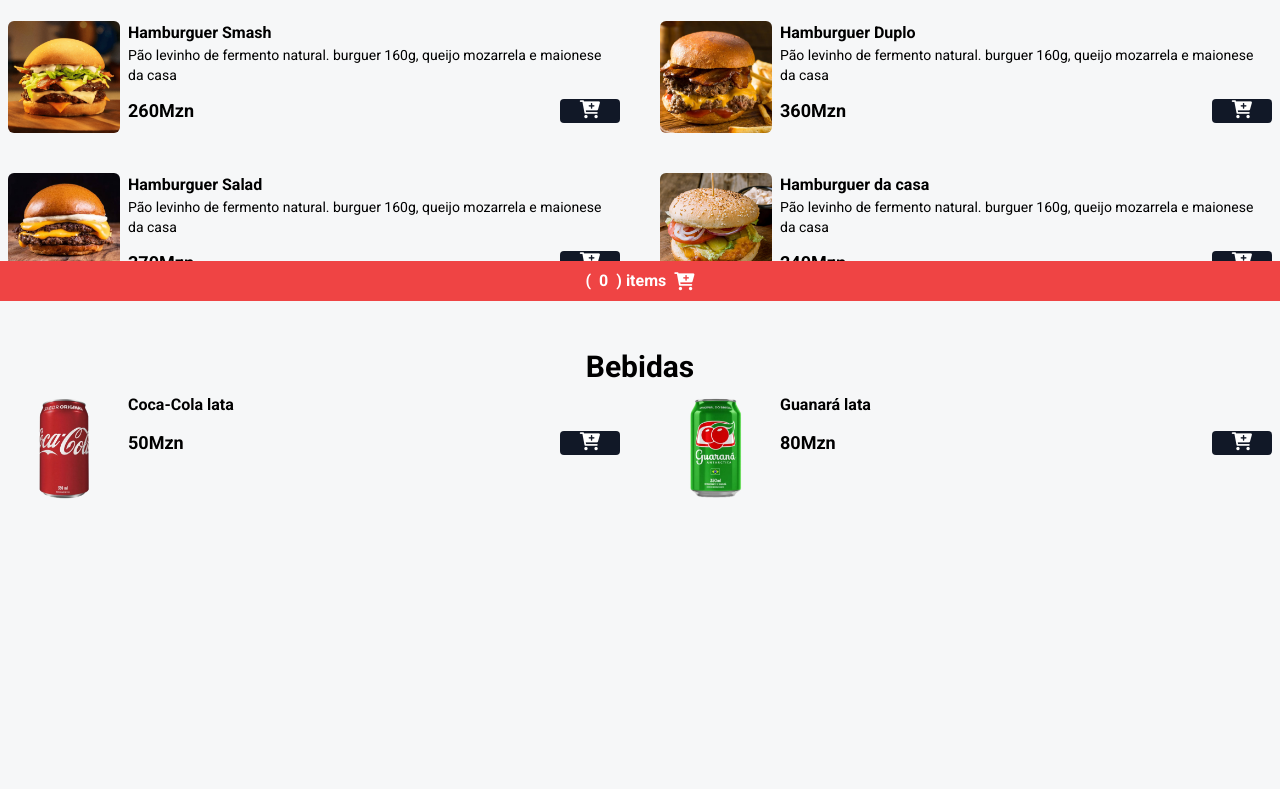
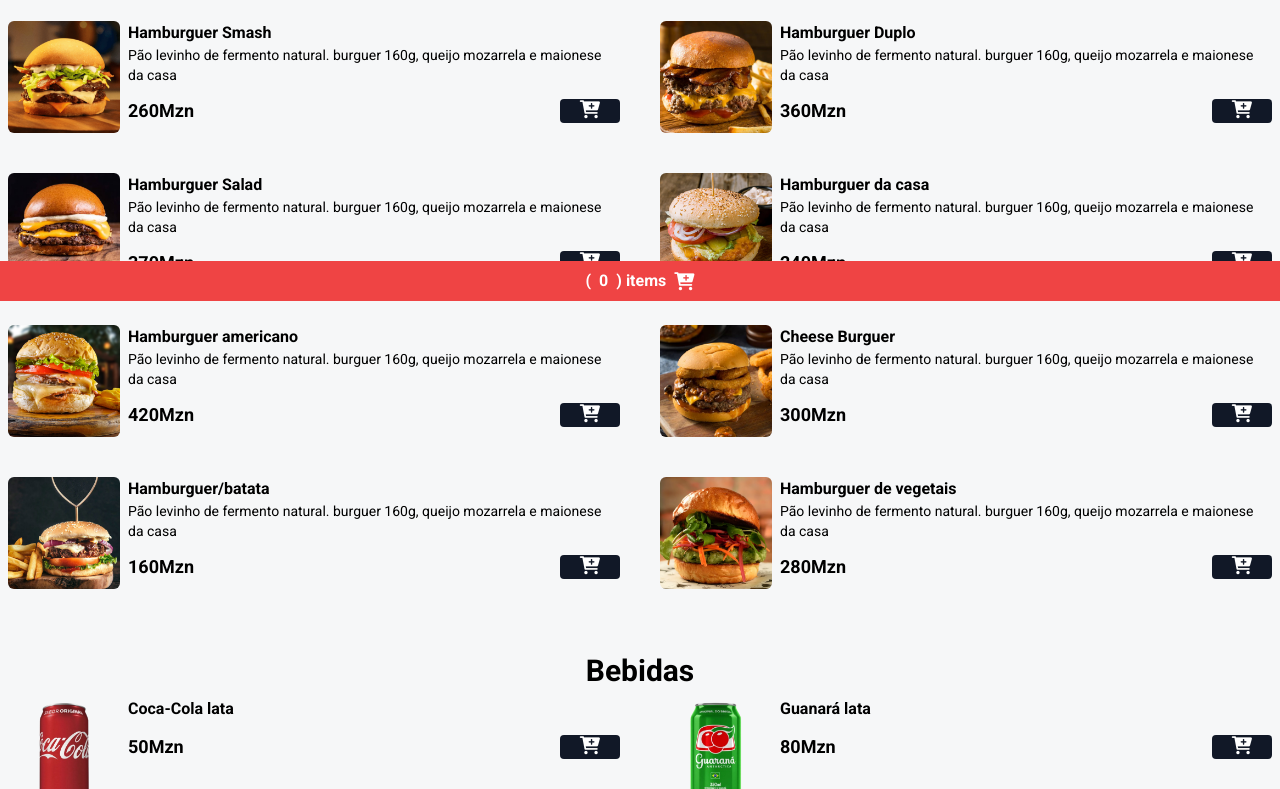
Before and after one commit to monjane10/burguerShop, a website: page index.html in a window 1280 px wide. Shown: the part 499-1288 px from the top of the page. Before the commit the page ends 1068 px from the top, so only its background shows below. Drawn offline with Linux system fonts and the light colour scheme.

```diff
--- a/index.html
+++ b/index.html
@@ -113,6 +113,79 @@
                 </div>
             </div>
             <!--FIM PRODUCTO ITEM-->
+            <!--PRODUCTO ITEM-->
+            <div class="flex gap-2 ">
+                <img src="./assets/hamb-5.png" alt="Hamburguer da casa"
+                    class="w-28 h-28 rounded-md hover:scale-110 hover:-rotate-2 duration-300">
+                <div>
+                    <p class="font-bold">Hamburguer americano</p>
+                    <p class="text-sm">Pão levinho de fermento natural. burguer 160g, queijo mozarrela e maionese da
+                        casa</p>
+                    <div class="flex items-center gap-2 justify-between mt-3">
+                        <p class="font-bold text-lg">420Mzn</p>
+                        <button class="bg-gray-900 px-5 rounded add-to-cart-btn" data-name="Hamburguer americano "
+                            data-price="420">
+                            <i class="fa fa-cart-plus text-lg text-white"></i>
+                        </button>
+                    </div>
+                </div>
+            </div>
+            <!--FIM PRODUCTO ITEM-->
+
+            <!--PRODUCTO ITEM-->
+            <div class="flex gap-2 ">
+                <img src="./assets/hamb-7.png" alt="Cheese Burguer"
+                    class="w-28 h-28 rounded-md hover:scale-110 hover:-rotate-2 duration-300">
+                <div>
+                    <p class="font-bold">Cheese Burguer</p>
+                    <p class="text-sm">Pão levinho de fermento natural. burguer 160g, queijo mozarrela e maionese da
+                        casa</p>
+                    <div class="flex items-center gap-2 justify-between mt-3">
+                        <p class="font-bold text-lg">300Mzn</p>
+                        <button class="bg-gray-900 px-5 rounded add-to-cart-btn" data-name="Cheese Burguer "
+                            data-price="300">
+                            <i class="fa fa-cart-plus text-lg text-white"></i>
+                        </button>
+                    </div>
+                </div>
+            </div>
+            <!--FIM PRODUCTO ITEM-->
+             <!--PRODUCTO ITEM-->
+             <div class="flex gap-2 ">
+                <img src="./assets/hamb-6.png" alt="Hamburguer com batata"
+                    class="w-28 h-28 rounded-md hover:scale-110 hover:-rotate-2 duration-300">
+                <div>
+                    <p class="font-bold">Hamburguer/batata</p>
+                    <p class="text-sm">Pão levinho de fermento natural. burguer 160g, queijo mozarrela e maionese da
+                        casa</p>
+                    <div class="flex items-center gap-2 justify-between mt-3">
+                        <p class="font-bold text-lg">160Mzn</p>
+                        <button class="bg-gray-900 px-5 rounded add-to-cart-btn" data-name="Hamburguer com batata"
+                            data-price="160">
+                            <i class="fa fa-cart-plus text-lg text-white"></i>
+                        </button>
+                    </div>
+                </div>
+            </div>
+            <!--FIM PRODUCTO ITEM-->
+              <!--PRODUCTO ITEM-->
+              <div class="flex gap-2 ">
+                <img src="./assets/hamb-8.png" alt="Hamburguer de vegetais"
+                    class="w-28 h-28 rounded-md hover:scale-110 hover:-rotate-2 duration-300">
+                <div>
+                    <p class="font-bold">Hamburguer de vegetais</p>
+                    <p class="text-sm">Pão levinho de fermento natural. burguer 160g, queijo mozarrela e maionese da
+                        casa</p>
+                    <div class="flex items-center gap-2 justify-between mt-3">
+                        <p class="font-bold text-lg">280Mzn</p>
+                        <button class="bg-gray-900 px-5 rounded add-to-cart-btn" data-name="Hamburguer de vegetais"
+                            data-price="280">
+                            <i class="fa fa-cart-plus text-lg text-white"></i>
+                        </button>
+                    </div>
+                </div>
+            </div>
+            <!--FIM PRODUCTO ITEM-->
         </main>
         <div class="mx-auto max-w-7xl px-2 my-2">
             <h2 class="font-bold text-3xl text-center mb-2">Bebidas</h2>
@@ -127,7 +200,7 @@
                     <p class="font-bold">Coca-Cola lata</p>
                     <div class="flex items-center gap-2 justify-between mt-3">
                         <p class="font-bold text-lg">50Mzn</p>
-                        <button class="bg-gray-900 px-5 rounded add-to-cart-btn" data-name="Coca lata" data-price="50">
+                        <button class="bg-gray-900 px-5 rounded add-to-cart-btn" data-name="Coca-Cola lata" data-price="50">
                             <i class="fa fa-cart-plus text-lg text-white"></i>
                         </button>
                     </div>
--- a/script.js
+++ b/script.js
@@ -61,19 +61,21 @@
 
     cart.forEach(item => {
         const cartItemElement = document.createElement("div");
+        cartItemElement.classList.add("flex", "justify-between", "mb-4", "flex-col");
 
         cartItemElement.innerHTML = `
-        <div class="cart-item">
-            <div class="item-details">
-                <p>${item.name}</p>
-                <p>${item.quantity}</p>
-                <p>${(item.price * item.quantity).toFixed(2)}Mzn</p>
+        <div class="flex items-center justify-between">
+            <div>
+                <p class="font-medium">${item.name}</p>
+                <p><span class="font-medium">Qtd:</span>${item.quantity}</p>
+                <p class="font-medium mt-2">${(item.price * item.quantity).toFixed(2)}Mzn</p>
             </div>
-            <div class="item-actions">
+            <div>
                 <button>Remover</button>
             </div>
         </div>
     `;
+
     cartItensContainer.appendChild(cartItemElement);
     });
 }
```
Also changed, not shown: styles/output.css.
